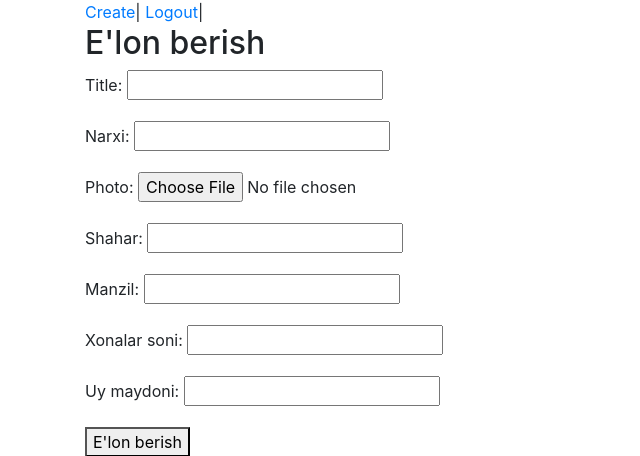
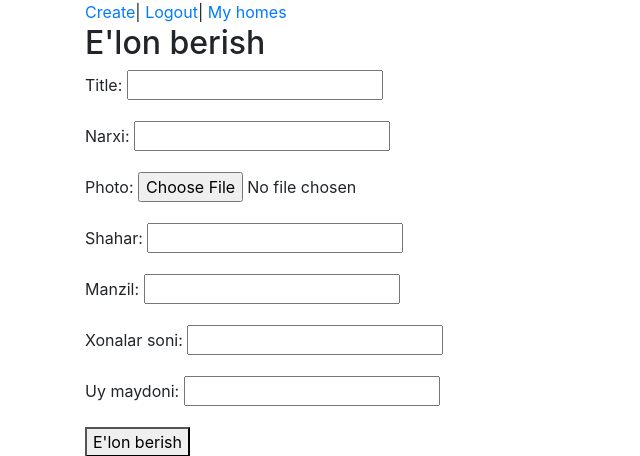
Before and after one commit to Nurik1002/HomeShop, a Django app: page /create/ in a window 1280 px wide. Shown: the top 456 px of the page, without its empty margins (0-640 px from the left). Run offline with Django 4.2, Linux system fonts and the light colour scheme; a user stored in the database is signed in; some libraries are stand-ins or nearby versions.

Commit message:
Update files

```diff
--- a/home/urls.py
+++ b/home/urls.py
@@ -3,7 +3,7 @@ from home import views
 
 
 urlpatterns = [
-	path('my/', views.my_homes, name = 'my_homes'),
+	path('my/<int:id>/', views.my_homes, name = 'my_homes'),
 	path('<int:pk>/update', views.HomeUpdateView.as_view(), name = 'update'),
 	path('<int:pk>/delete', views.HomeDeleteView.as_view(), name = 'delete'),
     path('create/', views.HomeCreateView.as_view() , name="create"),
--- a/home/views.py
+++ b/home/views.py
@@ -9,12 +9,14 @@ from django.views.generic.edit import UpdateView, DeleteView, CreateView
 from django.contrib.auth.mixins import LoginRequiredMixin, UserPassesTestMixin
 
 
+
 def home_list(request):
 	context = {}
 	data = Home.objects.all()
 	context["data"] = data
 
 	return render(request, 'home.html', context)
+
 
 
 
@@ -25,12 +27,20 @@ def home_detail(request, pk):
 	context["data"] = data
 	return render(request, 'home/home_detail.html', context)
 
+
+
+
 @login_required(login_url='login')
-def my_homes(request, id):
+def my_homes(request, id ):
+	user =  MainUser.objects.get(id = id)
 	context = {}
-	data = Home.objects.filter(user.id == id)
+	data = Home.objects.filter(user = user)
 	context['data'] = data
 	return render(request, 'home/my_homes.html', context)
+
+
+
+
 
 
 class HomeCreateView(LoginRequiredMixin, UserPassesTestMixin, CreateView):
--- a/templates/base.html
+++ b/templates/base.html
@@ -25,7 +25,7 @@
                 {% if user.is_authenticated %}
                     <a href="{% url 'create' %}" >Create</a>|
                     <a href="{% url 'logout' %}">Logout</a>|
-
+                    <a href="{% url 'my_homes' user.pk %}">My homes</a>
                 {% else %}
 
                 <a href="{% url 'login' %}">Login</a> |
```
Also changed, not shown: db.sqlite3.
